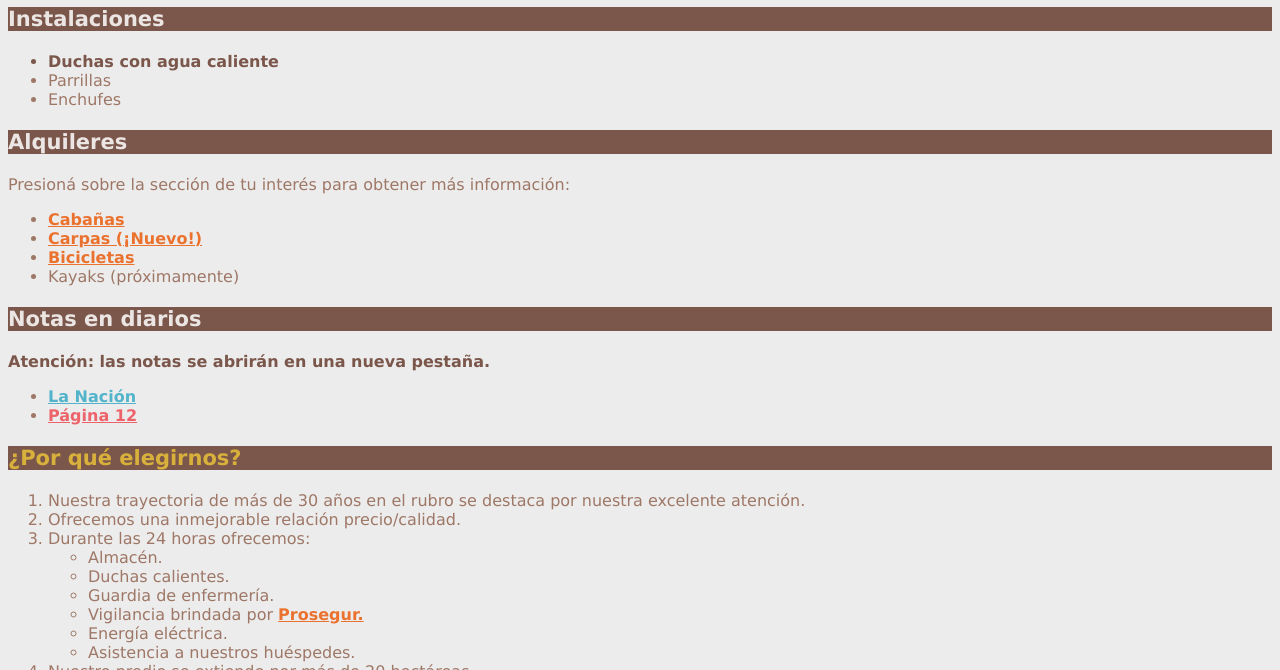
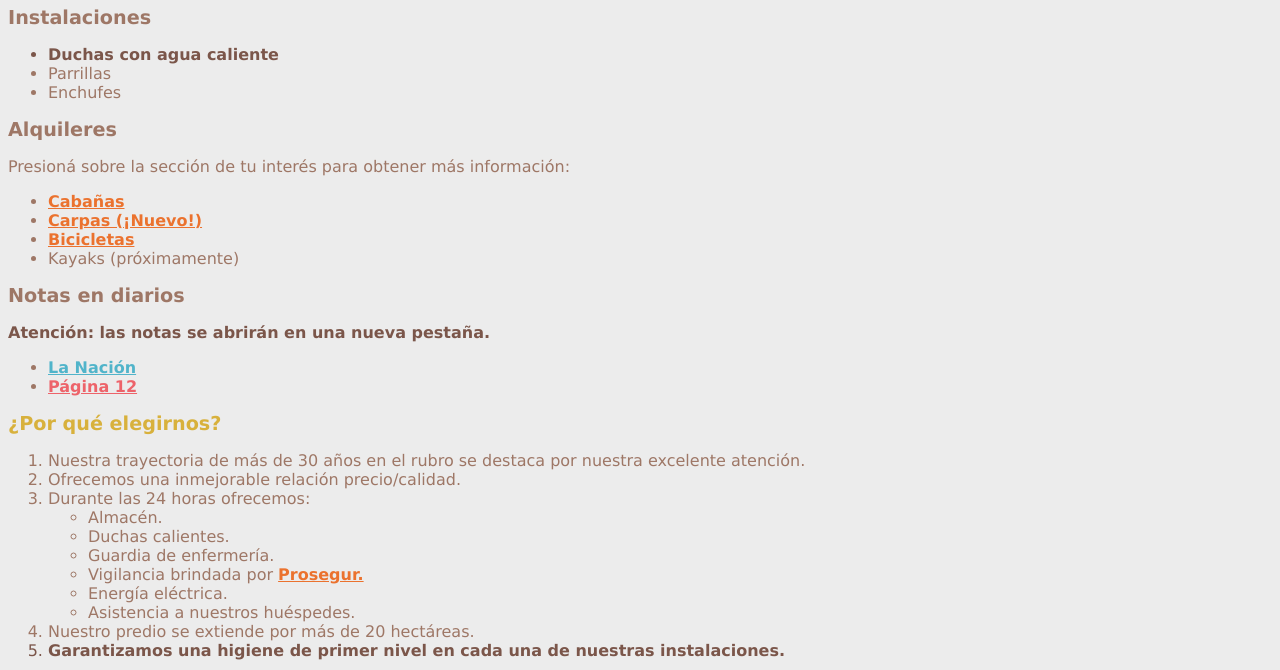
Before and after one commit to CristianGobbesso/desafio-05-bootcamp-73591-Camping, a website built with Vite: page index.html in a window 1280 px wide. Shown: the part 473-1143 px from the top of the page. Built offline with nearby package versions, Linux system fonts and the light colour scheme.

Commit message:
Cambie los h3 por los h2

```diff
--- a/index.html
+++ b/index.html
@@ -27,12 +27,12 @@
 
   <main>
 
-    <div class="tamanio-h2 color-e">
-      <h2> <strong> Conocé el Camping La Cumbre </strong> </h2>
+    <div class="tamanio-h1 color-e">
+      <h1> <strong> Conocé el Camping La Cumbre </strong> </h1>
     </div>
 
     <section>
-      <h3 class=" tamanio-h3">Instalaciones</h3>
+      <h2 class=" tamanio-h2">Instalaciones</h2>
       <article>
         <ul>
           <li class="color-e"> <b> Duchas con agua caliente </b> </li>
@@ -43,7 +43,7 @@
     </section>
 
     <section>
-      <h3 class=" tamanio-h3">Alquileres</h3>
+      <h2 class=" tamanio-h2">Alquileres</h2>
       <article>
         <p>Presioná sobre la sección de tu interés para obtener más información:</p>
         <ul>
@@ -56,7 +56,7 @@
     </section>
 
     <section>
-      <h3 class=" tamanio-h3">Notas en diarios</h3>
+      <h2 class=" tamanio-h2">Notas en diarios</h2>
       <article>
 
         <p class="color-e"> <b> Atención: las notas se abrirán en una nueva pestaña. </b> </p>
@@ -70,7 +70,7 @@
     </section>
 
     <section>
-      <h3 class="color-c tamanio-h3">¿Por qué elegirnos?</h3>
+      <h2 class="color-c tamanio-h2">¿Por qué elegirnos?</h2>
       <article>
 
         <ol>
```
